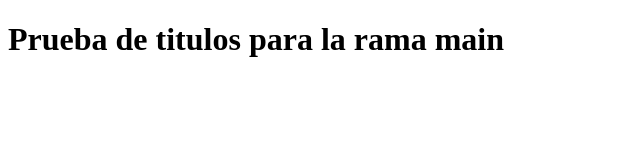
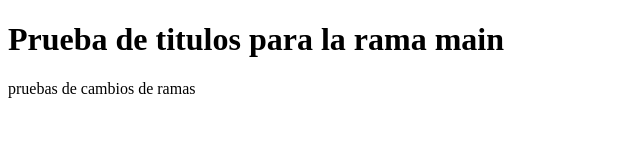
Before and after one commit to albornozMarcelo/CLASE4, a plain HTML site: page index.html in a window 1280 px wide. Shown: the whole page, without its empty margins (0-640 px from the left). Drawn offline with Linux system fonts and the light colour scheme.

Commit message:
cambios de ramas

```diff
--- a/index.html
+++ b/index.html
@@ -8,5 +8,6 @@
 </head>
 <body>
     <h1>Prueba de titulos para la rama main</h1>
+    <p>pruebas de cambios de ramas</p>
 </body>
 </html>
```
